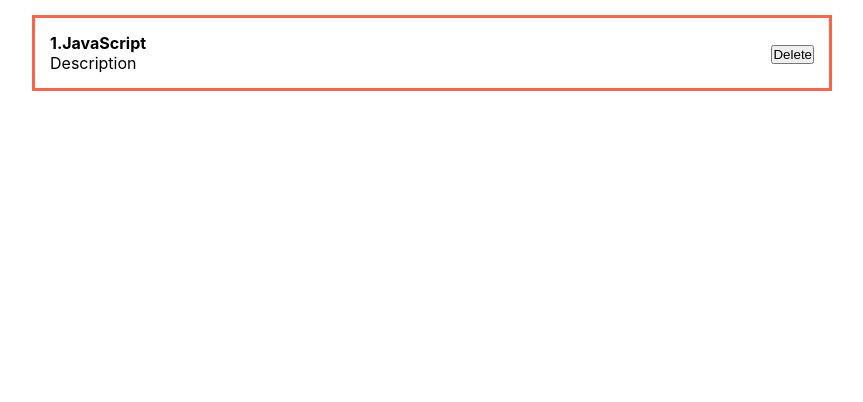
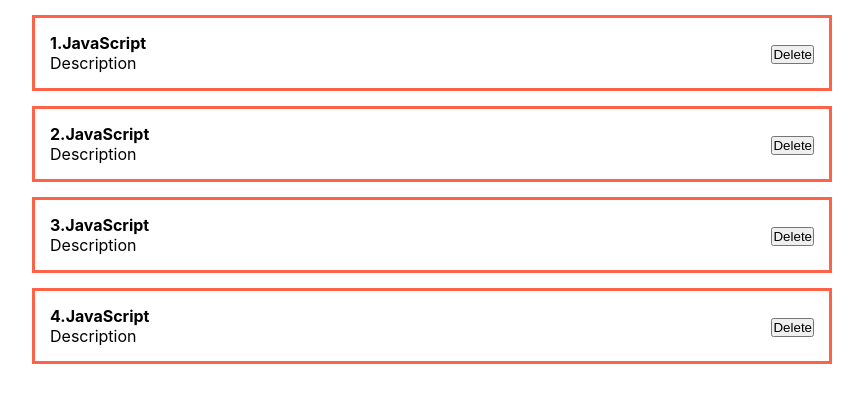
Before and after one commit to VadimKorobec/React, a React (Create React App) app: page / in a window 1280 px wide. Shown: the top 402 px of the page, without its empty margins (208-1071 px from the left). Built offline with nearby package versions, Linux system fonts and the light colour scheme.

Commit message:
Update App.jsx

```diff
--- a/src/components/App.jsx
+++ b/src/components/App.jsx
@@ -1,10 +1,14 @@
 import React from 'react';
 import { PostItem } from './PostItem';
+import './styles/App.css';
 
 export const App = () => {
   return (
-    <>
+    <div className="App">
       <PostItem post={{ id: 1, title: 'JavaScript', body: 'Description' }} />
-    </>
+      <PostItem post={{ id: 2, title: 'JavaScript', body: 'Description' }} />
+      <PostItem post={{ id: 3, title: 'JavaScript', body: 'Description' }} />
+      <PostItem post={{ id: 4, title: 'JavaScript', body: 'Description' }} />
+    </div>
   );
 };
```
